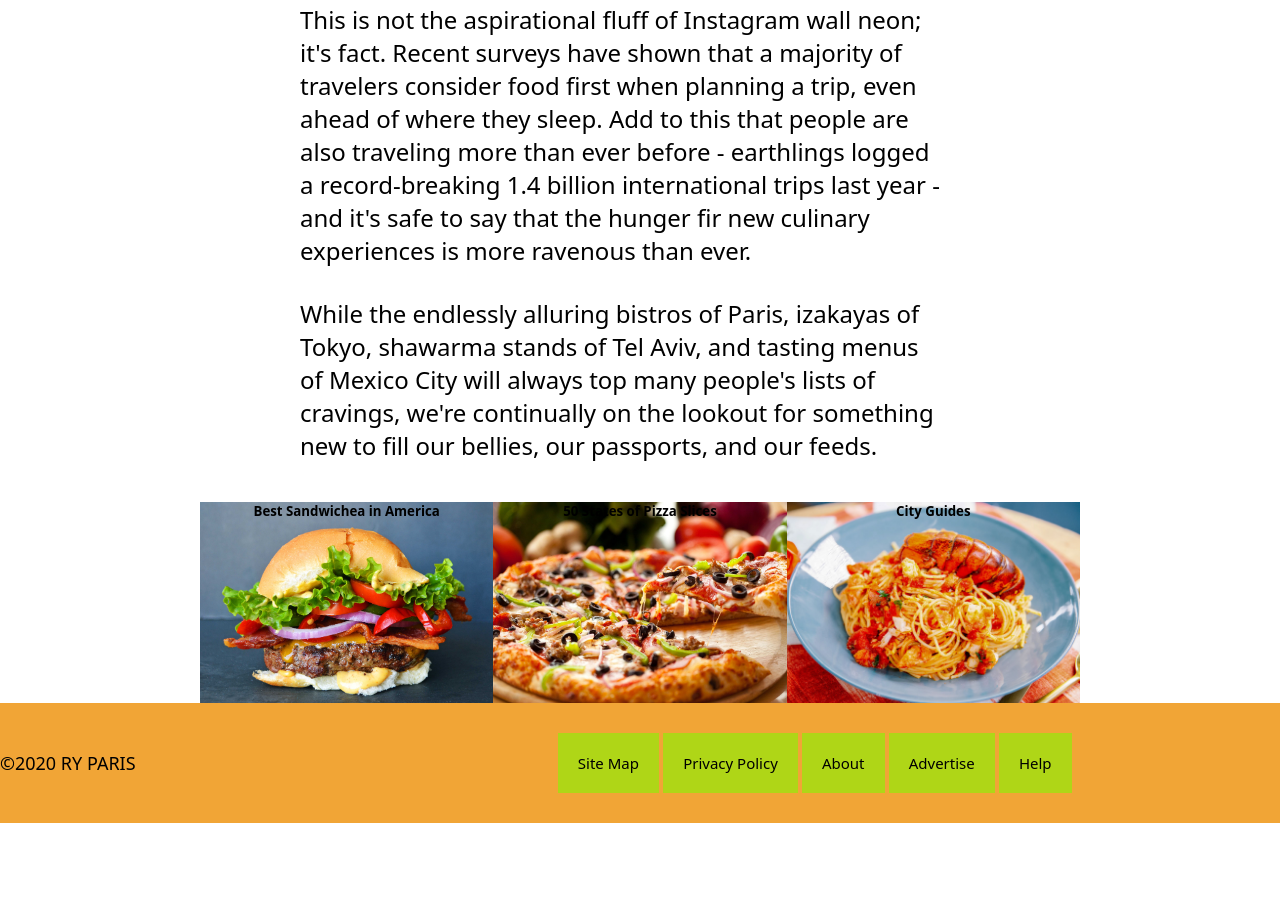
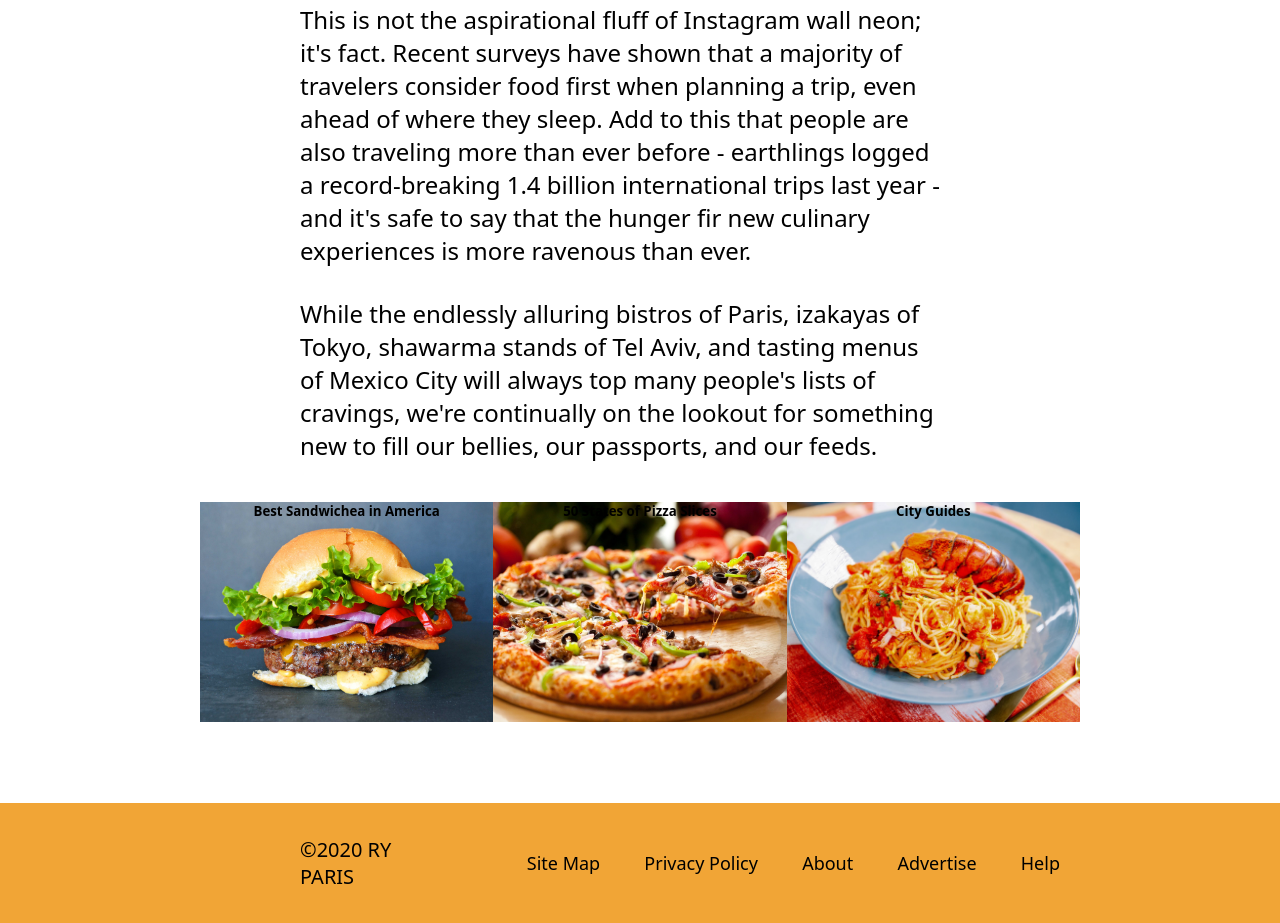
Before and after one commit to LuisaMOspina/mtech19parisproj, a plain HTML site: page index.html in a window 1280 px wide. Shown: the part 1773-2696 px from the top of the page. Before the commit the page ends 2596 px from the top, so only its background shows below. Drawn offline with Linux system fonts and the light colour scheme.

Commit message:
almost done with all

```diff
--- a/css/style.css
+++ b/css/style.css
@@ -192,15 +192,16 @@ footer{
     height:120px;
     background-color:#f1a536;
     position:absolute;
-    bottom:-1800px;
+    bottom:-1900px;
     display:flex;
     align-items:center;
     margin-bottom:4px;
 }
 
 footer p{
-    font-size:18px;
+    font-size:20px;
     font-weight:500;
+    margin-left:300px;
 }
 
 footer ul{
@@ -212,8 +213,8 @@ footer ul{
 footer ul li{
     text-decoration:none;
     display:inline-block;
-    background-color:rgba(126, 252, 0, 0.564);
-    font-size:15px;
+    background-color:rgba(126, 252, 0, 0);
+    font-size:18px;
     font-weight:500;
     padding:20px;
 }
@@ -221,3 +222,7 @@ footer ul li{
 footer ul li:hover{
     cursor:pointer;
 }
+
+footer ul li:last-of-type{
+    margin-right:200px;
+}
```
